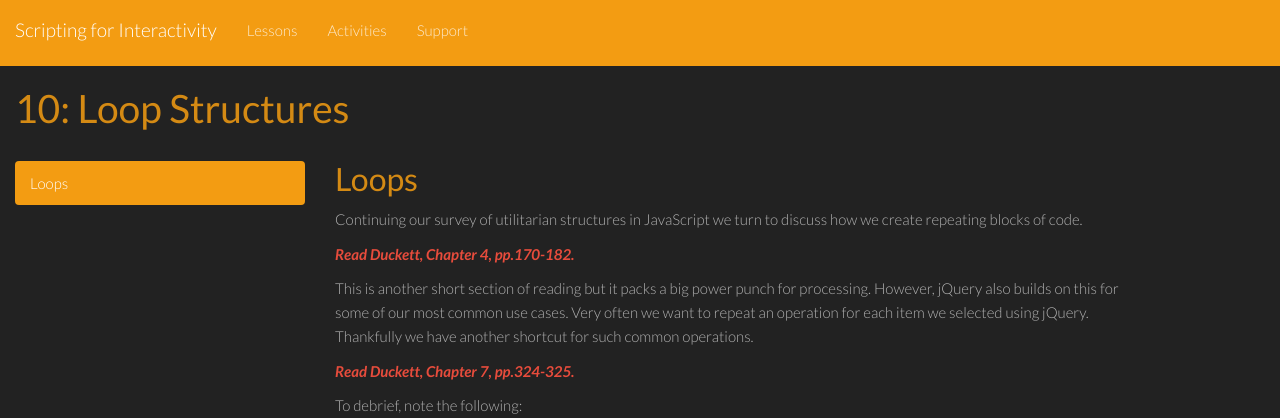
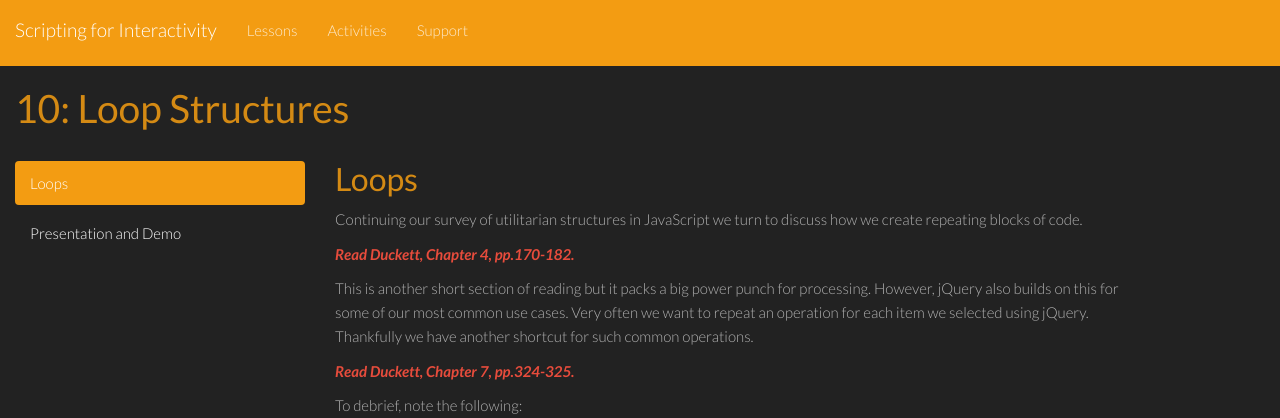
Before and after one commit to philschanely/course-scripting, a Jekyll site: the page built from _lessons/10-loops.md, in a window 1280 px wide. Shown: the top 418 px of the page. Built offline with Jekyll 4.4.1, drawn with Linux system fonts in a browser that asks for light colours.

Commit message:
Add lesson 10 and update notes file.

```diff
--- a/_lessons/10-loops.md
+++ b/_lessons/10-loops.md
@@ -26,3 +26,10 @@
 1. What are loops in programming languages like JavaScript and what do they enable us to do?
 2. **SKILL:** Create vanilla JavaScript loops using `for`, `while`, and `do... while`.
 3. **SKILL:** Loop through a jQuery result set using `.each()`.
+
+
+### Presentation and Demo
+
+Watch this presentation and play along in the demo provided in Moodle. Use [this handout](/docs/vcd-3650-lesson-10.pdf) to take notes.
+
+<iframe width="560" height="315" src="https://www.youtube.com/embed/qo5sbskzQcc" frameborder="0" allowfullscreen></iframe>
```
Also changed, not shown: 1 other file.
